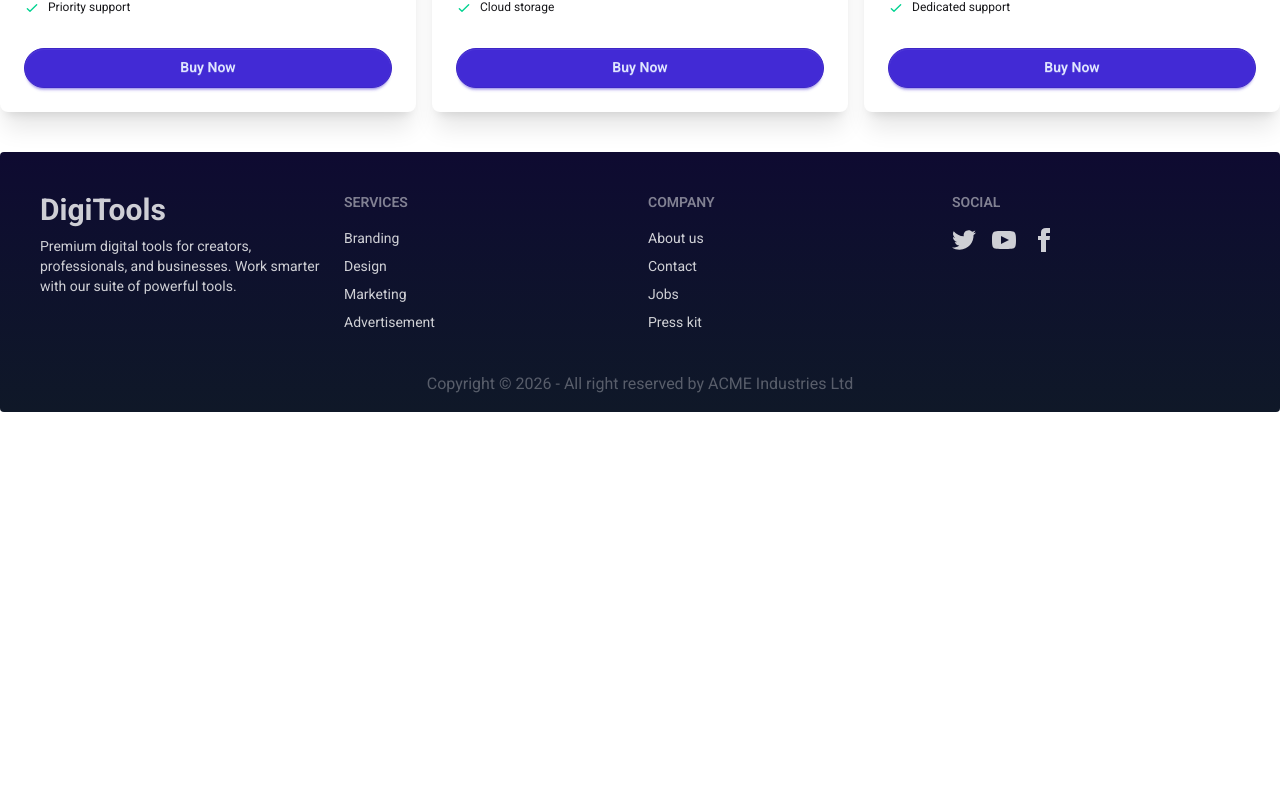
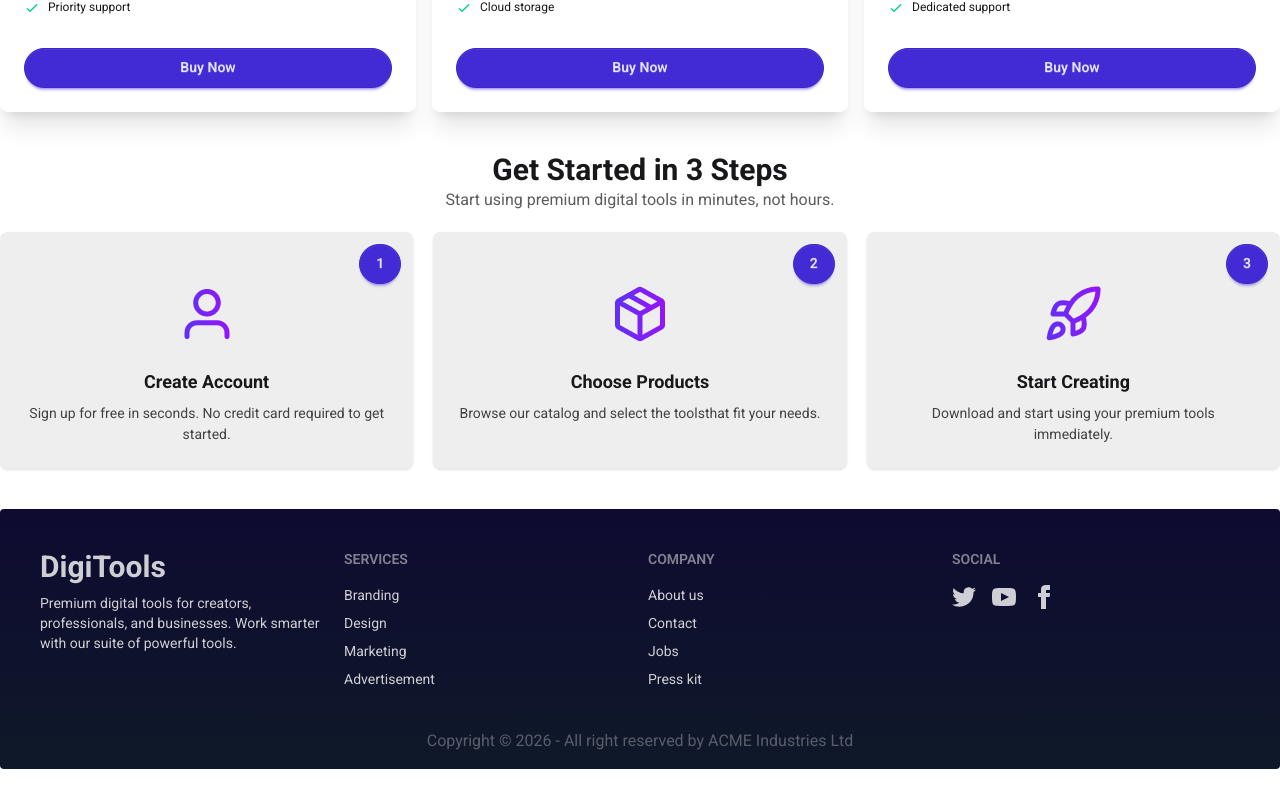
Before and after one commit to NahidHasan2kk2/assignment-project-6-2026, a React (Vite) app: page / in a window 1280 px wide. Shown: the part 2002-2809 px from the top of the page. Before the commit the page ends 2454 px from the top, so only its background shows below. Built offline with nearby package versions, Linux system fonts and the light colour scheme.

Commit message:
step section added and styles

```diff
--- a/src/App.jsx
+++ b/src/App.jsx
@@ -8,6 +8,7 @@ import Stats from './components/Stats/Stats'
 import Footer from './components/Footer/Footer'
 import 'react-toastify/dist/ReactToastify.css';
 import { ToastContainer } from 'react-toastify'
+import StepSection from './components/StepSection/StepSection'
 
 function App() {
   const [loadDatas, setLoadDatas] = useState([]);
@@ -34,6 +35,7 @@ function App() {
         selectedData={selectedData}
         setSelectedData={setSelectedData}
       ></MainSection>
+      <StepSection></StepSection>
       <Footer></Footer>
       <ToastContainer />
     </>
--- /dev/null
+++ b/src/components/StepSection/StepSection.jsx
@@ -0,0 +1,66 @@
+import React from 'react';
+import createImg from '../../assets/products/user.png'
+import packageImg from '../../assets/products/package.png'
+import rocketImg from '../../assets/products/rocket.png'
+
+const StepSection = () => {
+ return (
+  <div className='container mx-auto space-y-5 my-10'>
+   <div className='text-center'>
+    <h1 className='font-bold text-3xl'>Get Started in 3 Steps</h1>
+    <p className='opacity-70'>Start using premium digital tools in minutes, not hours.</p>
+   </div>
+   <div className='grid grid-cols-3 gap-5'>
+    <div className="card bg-base-300  shadow-sm">
+     <div className='text-end'>
+      <button className='btn btn-primary mt-3 mr-3  rounded-full '>
+       1
+      </button>
+     </div>
+     <div className='flex justify-center items-center'>
+      <img src={createImg} alt="" />
+     </div>
+     <div className="card-body items-center text-center">
+      <h2 className="card-title font-bold">Create Account</h2>
+      <p className='opacity-80'>Sign up for free in seconds. No credit card required to get started.</p>
+
+     </div>
+    </div>
+    <div className="card bg-base-300  shadow-sm">
+     <div className='text-end'>
+      <button className='btn btn-primary mt-3 mr-3  rounded-full '>
+       2
+      </button>
+     </div>
+     <div className='flex justify-center items-center'>
+      <img src={packageImg} alt="" />
+     </div>
+     <div className="card-body items-center text-center">
+      <h2 className="card-title font-bold">Choose Products</h2>
+      <p className='opacity-80'>Browse our catalog and select the toolsthat fit your needs.</p>
+
+     </div>
+    </div>
+    <div className="card bg-base-300  shadow-sm">
+     <div className='text-end'>
+      <button className='btn btn-primary mt-3 mr-3  rounded-full '>
+       3
+      </button>
+     </div>
+     <div className='flex justify-center items-center'>
+      <img src={rocketImg} alt="" />
+     </div>
+     <div className="card-body items-center text-center">
+      <h2 className="card-title font-bold">Start Creating</h2>
+      <p className='opacity-80'>Download and start using your premium tools immediately.</p>
+
+     </div>
+    </div>
+
+
+   </div>
+  </div>
+ );
+};
+
+export default StepSection;
```
